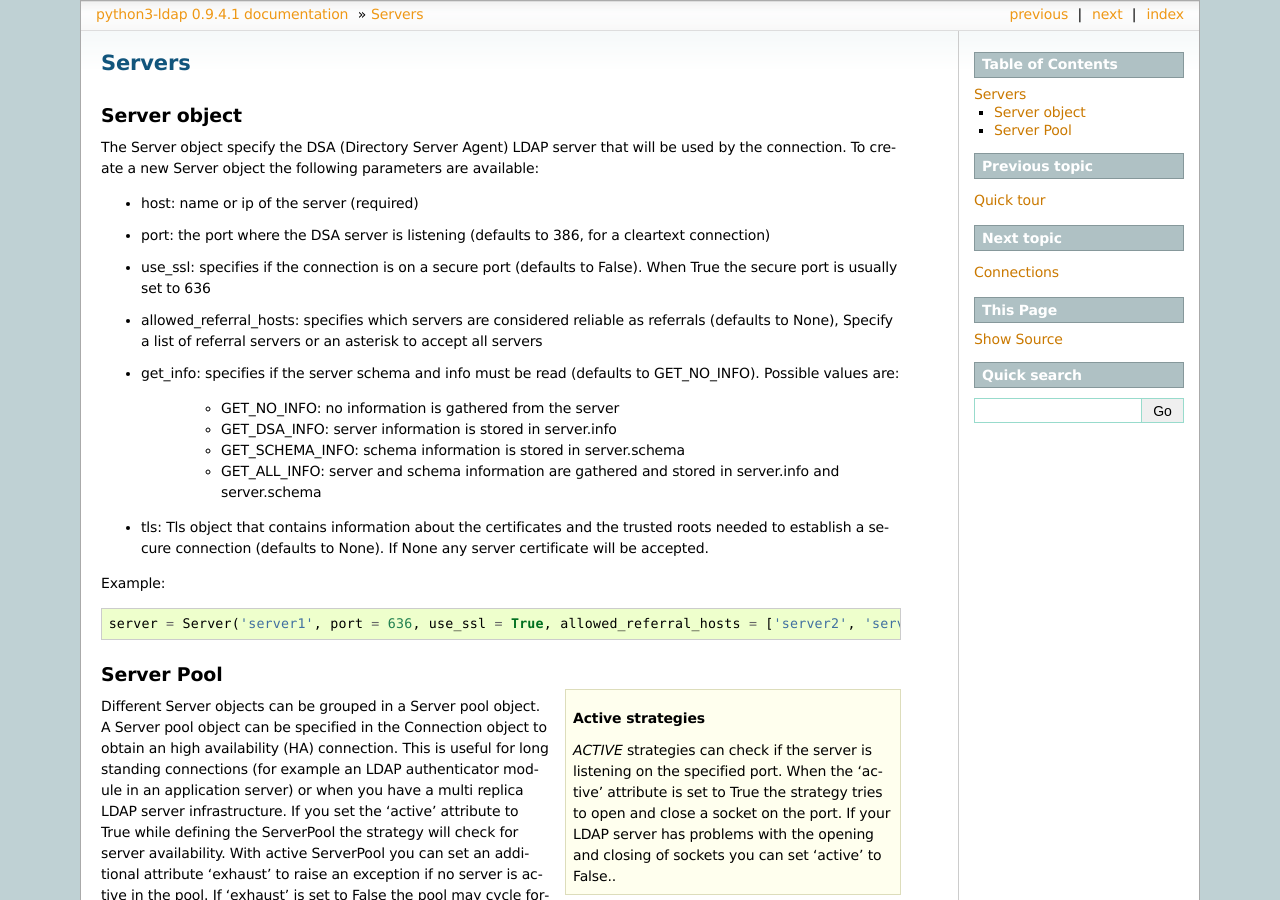
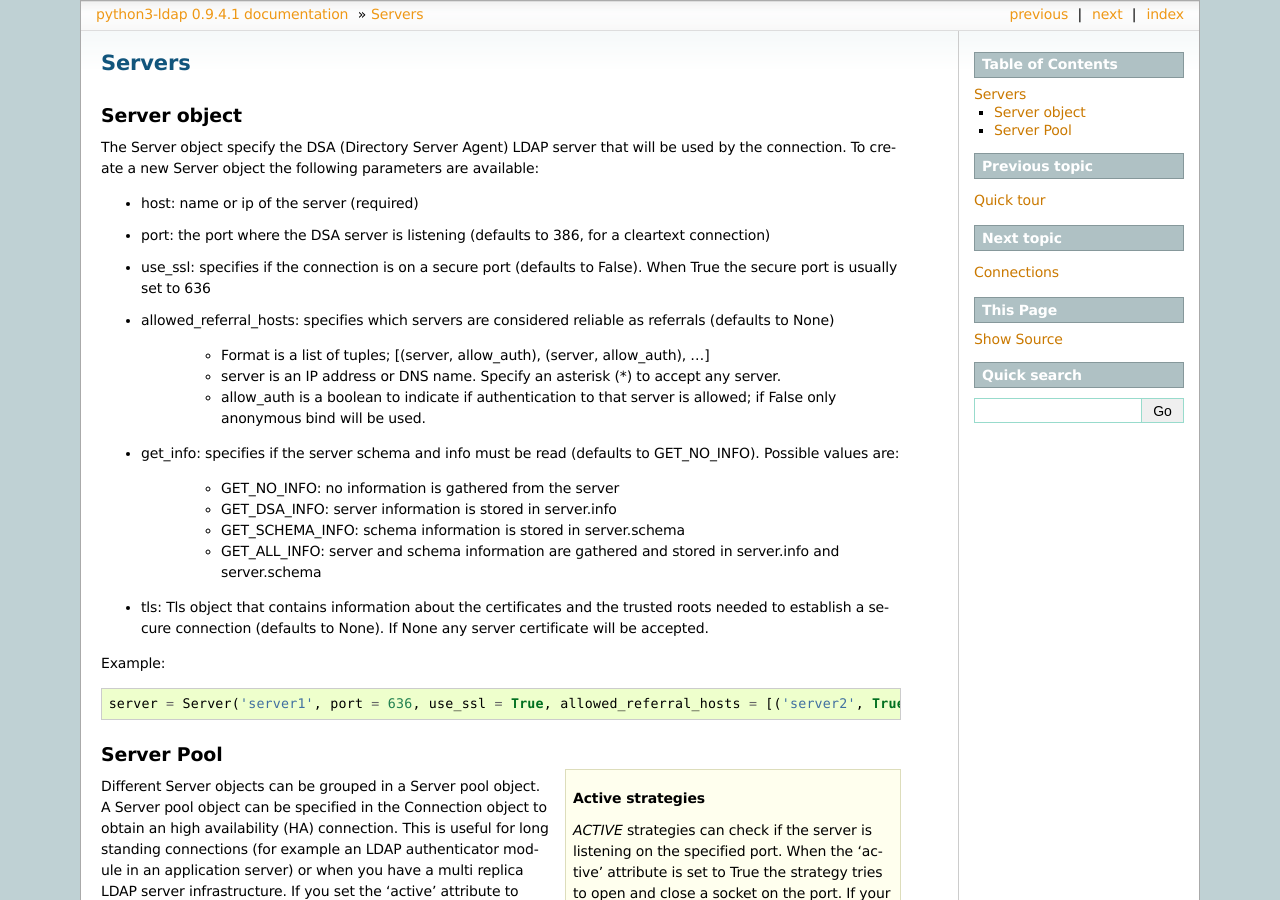
Before and after one commit to cannatag/ldap3, a Sphinx documentation site: the page built from python3-ldap/docs/sphinx/source/servers.rst, in a window 1280 px wide and 900 px high. Built offline with Sphinx 7.4.7, drawn with Linux system fonts in a browser that asks for light colours.

Commit message:
update allowed_referral_hosts documentation

```diff
--- a/python3-ldap/docs/sphinx/source/servers.rst
+++ b/python3-ldap/docs/sphinx/source/servers.rst
@@ -12,7 +12,13 @@ The Server object specify the DSA (Directory Server Agent) LDAP server that will
 
 * use_ssl: specifies if the connection is on a secure port (defaults to False). When True the secure port is usually set to 636
 
-* allowed_referral_hosts: specifies which servers are considered reliable as referrals (defaults to None), Specify a list of referral servers or an asterisk to accept all servers
+* allowed_referral_hosts: specifies which servers are considered reliable as referrals (defaults to None)
+
+    * Format is a list of tuples; [(server, allow_auth), (server, allow_auth), ...]
+
+    * server is an IP address or DNS name. Specify an asterisk (*) to accept any server.
+
+    * allow_auth is a boolean to indicate if authentication to that server is allowed; if False only anonymous bind will be used.
 
 * get_info: specifies if the server schema and info must be read (defaults to GET_NO_INFO). Possible values are:
 
@@ -28,7 +34,7 @@ The Server object specify the DSA (Directory Server Agent) LDAP server that will
 
 Example::
 
-    server = Server('server1', port = 636, use_ssl = True, allowed_referral_hosts = ['server2', 'server3'])
+    server = Server('server1', port = 636, use_ssl = True, allowed_referral_hosts = [('server2', True), ('server3', False)])
 
 Server Pool
 -----------
```
